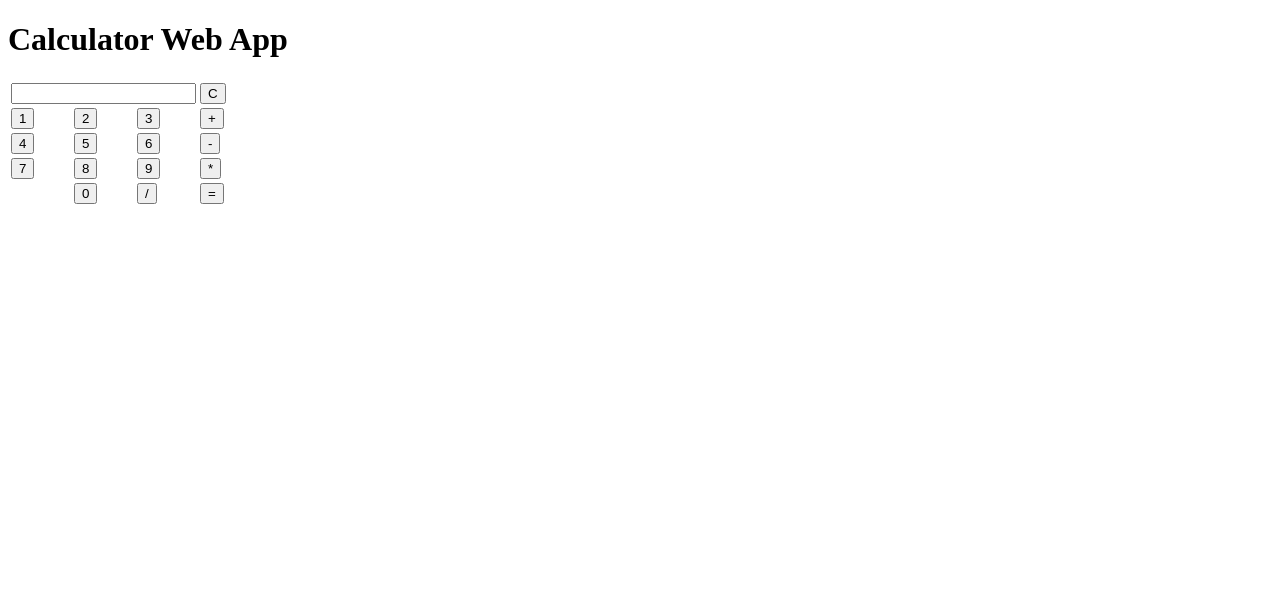
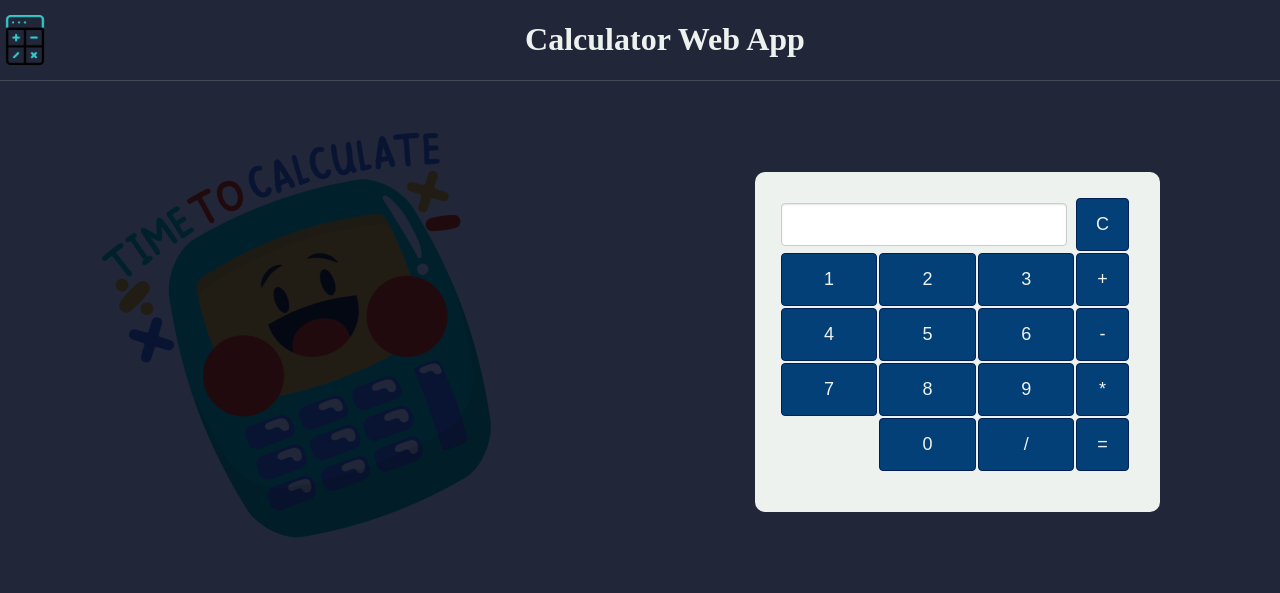
Before and after one commit to Srini255/Calculator, a plain HTML site: page index.html in a window 1280 px wide. Drawn offline with nearby package versions, Linux system fonts and the light colour scheme.

Commit message:
Project Completed

```diff
--- /dev/null
+++ b/css/style.css
@@ -0,0 +1,81 @@
+html,body{
+    background-color:rgb(33,39,56);
+    color: #EDF2EF;
+    margin: 0;
+    padding: 0;
+}
+header{
+    position: relative;
+    display: flex;
+    background-color: inherit;
+    width: 100%;
+    top: 0;
+    box-shadow: 0px 0px 1px white ;
+    align-items: center;
+    justify-content: space-between;
+}
+header .logo{
+    content: url('../img/logo.png');
+    height: 50px;
+    width: 50px;
+}
+section{
+    padding-top: 70px;
+    width:100%;
+    display: flex;
+    align-items: center;
+    justify-content: space-around;
+}
+.img{
+    content: url('../img/main.png');
+    width:30%;
+    padding-left: 10px;
+    mix-blend-mode:multiply;
+    transform: rotate(340deg);
+}
+.calc{
+
+    background-color: #EDF2EF;
+    width: 350px;
+    height: 310px;
+    /* display: flex;
+    align-items: start;
+    justify-content: space-between; */
+    border-radius: 10px;
+    padding: 15px;
+    padding-right: 40px;
+
+}
+
+.dis
+{
+    /* display: flex;
+    align-items: center;
+    justify-content: start; */
+    width: 90%;
+    padding: 10px;
+    font-size: 18px;
+    text-align: right;
+    border: 1px solid #ccc;
+    border-radius: 4px;
+    box-shadow: inset 0 1px 2px rgba(0, 0, 0, 0.1);
+}
+table{
+    width: 100%;
+    border-collapse: collapse;
+    margin: 10px;
+}
+/* td {
+    padding: 5px;
+} */
+.button{
+    width: 100%;
+    padding: 15px;
+    font-size: 18px;
+    border: 1px solid #001F54;
+    border-radius: 4px;
+    background-color: #034078;
+    color: #EDF2EF;
+    cursor: pointer;
+    transition: background-color 0.3s;
+}
--- a/index.html
+++ b/index.html
@@ -4,41 +4,46 @@
     <meta charset="UTF-8">
     <meta name="viewport" content="width=device-width, initial-scale=1.0">
     <title>Document</title>
+    <link rel="stylesheet" href="css/style.css">
+    <script src="https://cdnjs.cloudflare.com/ajax/libs/mathjs/10.5.0/math.min.js"></script>
 </head>
 <body>
     <header>
+        <span class="logo"></span>
         <h1>Calculator Web App</h1>
+        <span></span>
     </header>
-    <section>
-        <div>
+    <section >
+        <div class="img"></div>
+        <div class="calc">
             <table>
                 <tr>
-                    <td colspan="3"><input type="text" name="" id="display"></td>
-                    <td><input type="button" id="clear" value="C"></td>
+                    <td colspan="3"><input type="text" class="dis" name="" id="display"></td>
+                    <td><input type="button" class="button" id="clear" value="C"></td>
                 </tr>
                 <tr>
-                    <td><input type="button" id="number" value="1"></td>
-                    <td><input type="button" id="number" value="2"></td>
-                    <td><input type="button" id="number" value="3"></td>
-                    <td><input type="button" id="number" value="+"></td>
+                    <td><input type="button" class="button" id="number" value="1"></td>
+                    <td><input type="button" class="button" id="number" value="2"></td>
+                    <td><input type="button" class="button" id="number" value="3"></td>
+                    <td><input type="button" class="button" id="number" value="+"></td>
                 </tr>
                 <tr>
-                    <td><input type="button" id="number" value="4"></td>
-                    <td><input type="button" id="number" value="5"></td>
-                    <td><input type="button" id="number" value="6"></td>
-                    <td><input type="button" id="number" value="-"></td>
+                    <td><input type="button" class="button" id="number" value="4"></td>
+                    <td><input type="button" class="button" id="number" value="5"></td>
+                    <td><input type="button" class="button" id="number" value="6"></td>
+                    <td><input type="button" class="button" id="number" value="-"></td>
                 </tr>
                 <tr>
-                    <td><input type="button" id="number" value="7"></td>
-                    <td><input type="button" id="number" value="8"></td>
-                    <td><input type="button" id="number" value="9"></td>
-                    <td><input type="button" id="number" value="*"></td>
+                    <td><input type="button" class="button" id="number" value="7"></td>
+                    <td><input type="button" class="button" id="number" value="8"></td>
+                    <td><input type="button" class="button" id="number" value="9"></td>
+                    <td><input type="button" class="button" id="number" value="*"></td>
                 </tr>
                 <tr>
-                    <td><!--<input type="button" id="number" value=".">!--></td>
-                    <td><input type="button" id="number" value="0"></td>
-                    <td><input type="button" id="number" value="/"></td>
-                    <td><input type="button" id="Equal" value="="></td>
+                    <td><!--<input type="button" class="button" id="number" value=".">!--></td>
+                    <td><input type="button" class="button" id="number" value="0"></td>
+                    <td><input type="button" class="button" id="number" value="/"></td>
+                    <td><input type="button" class="button" id="Equal" value="="></td>
                 </tr>
 
             </table>
--- a/js/script.js
+++ b/js/script.js
@@ -24,4 +24,10 @@ document.addEventListener('DOMContentLoaded',()=>{
 document.getElementById('clear').addEventListener('click',()=>{
     const display=document.getElementById('display');
     display.value='';
-})
+});
+
+document.getElementById('Equal').addEventListener('click',()=>{
+    const expression=document.getElementById('display');
+    let result=math.evaluate(expression.value);
+    expression.value=result;
+});
```
Also changed, not shown: img/logo.png (added), img/main.png (added).
